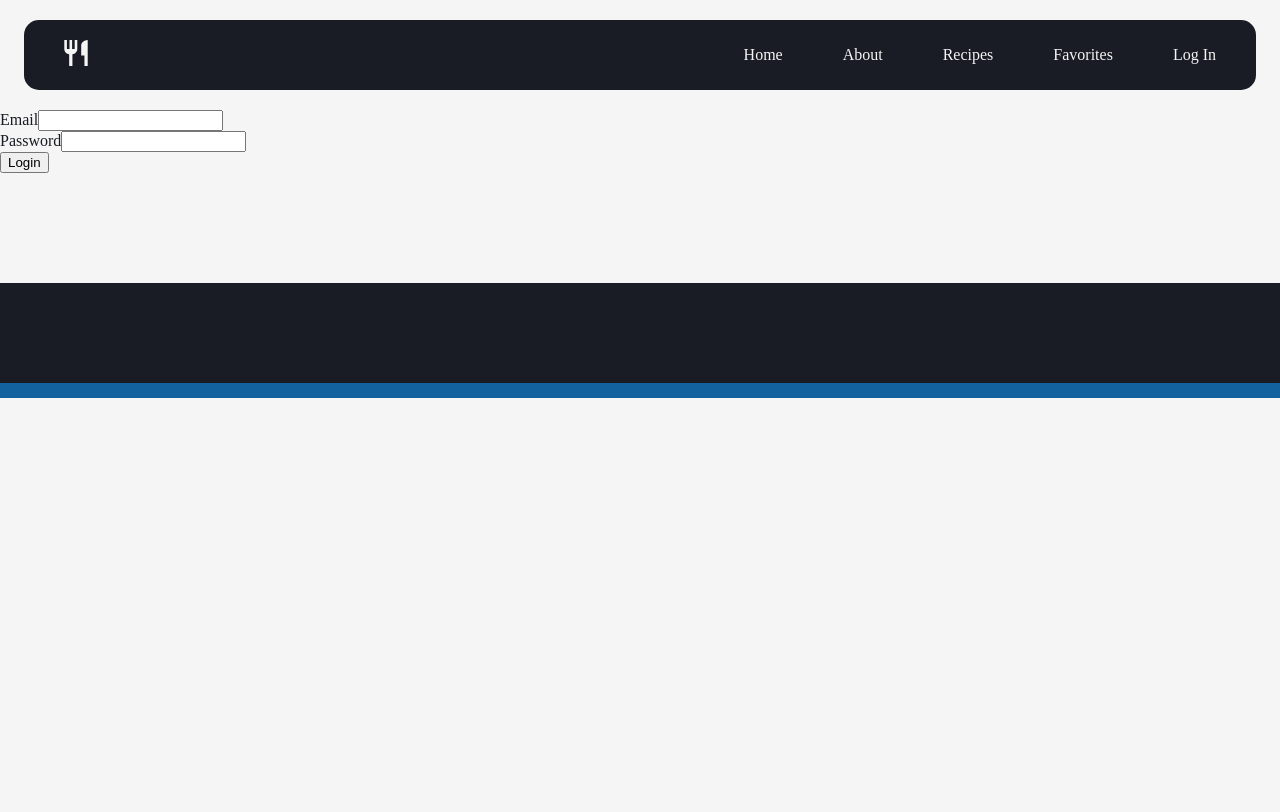
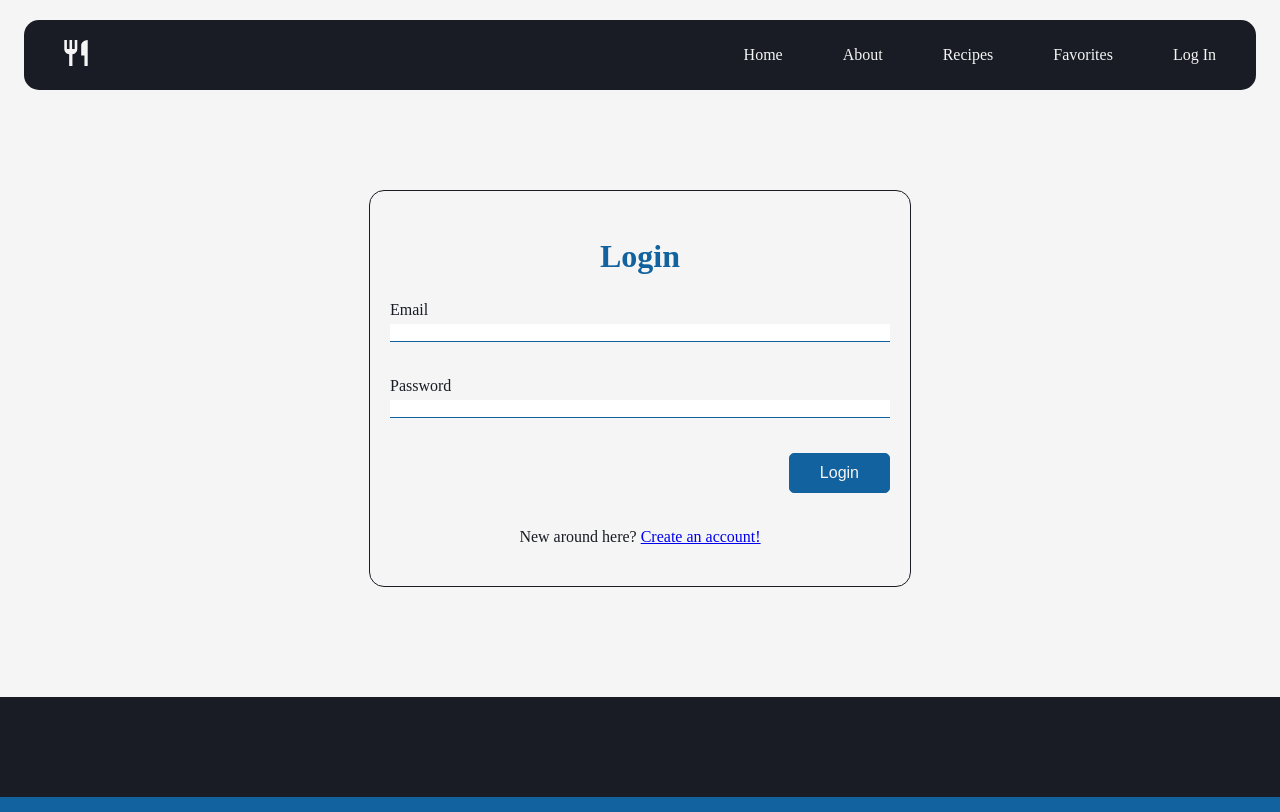
Before and after one commit to santiagobenedetti/recipe-guide, a React (Create React App) app: page /login in a window 1280 px wide. Built offline with nearby package versions, Linux system fonts and the light colour scheme.

Commit message:
styles for login and register

```diff
--- a/src/client/components/Login/Login.js
+++ b/src/client/components/Login/Login.js
@@ -1,5 +1,7 @@
 import React from "react";
 import axios from "axios";
+import s from "./Login.module.css";
+import {NavLink} from "react-router-dom";
 
 function Login() {
 
@@ -8,6 +10,8 @@ function Login() {
   }
 
   return(
+      <div className={s.formContainer}>
+        <h1>Login</h1>
         <form>
           <div>
             <label form='email'>Email</label>
@@ -17,8 +21,12 @@ function Login() {
             <label form='password'>Password</label>
             <input type='password' id='password' name='password' required />
           </div>
-        <button onClick={handleLogin}>Login</button>
         </form>
+        <button className={s.submit} onClick={handleLogin}>Login</button>
+        <div className={s.login}>
+          <p>New around here? <NavLink to={'/register'}>Create an account!</NavLink></p>
+        </div>
+      </div>
   )
 }
 
--- a/src/client/components/Login/Login.module.css
+++ b/src/client/components/Login/Login.module.css
@@ -0,0 +1,60 @@
+@import "../../vars.css";
+
+.formContainer {
+    max-width: 500px;
+    margin: 100px auto 30px;
+    border-radius: 15px;
+    border: 1px solid var(--black);
+    padding: 20px;
+    display: flex;
+    flex-direction: column;
+}
+
+.formContainer h1 {
+    font-size: 2em;
+    text-align: center;
+}
+.formContainer div {
+    display: flex;
+    flex-direction: column;
+    margin-bottom: 35px;
+}
+.formContainer div input {
+    border: none;
+    border-bottom: 1px solid var(--lapiz);
+    margin-top: 5px;
+}
+
+.formContainer .submit {
+    align-self: flex-end;
+
+    background: var(--lapiz);
+    color: var(--white);
+    border: 1px solid var(--lapiz);
+    border-radius: 5px;
+    padding: 10px 30px;
+    font-size: 1em;
+    cursor: pointer;
+
+    transition: background 150ms ease-in-out;
+}
+.formContainer .submit:hover {
+    background: var(--white);
+    color: var(--lapiz);
+    border: 1px solid var(--lapiz);
+}
+
+.formContainer .login {
+    margin-top: 30px;
+    margin-bottom: 15px !important;
+    display: flex;
+    flex-direction: row;
+    justify-content: center;
+    gap: 10px;
+}
+.formContainer .login p {
+    margin: 5px;
+}
+.formContainer .login a {
+
+}
--- a/src/client/components/Login/Register.js
+++ b/src/client/components/Login/Register.js
@@ -1,6 +1,7 @@
 import React, {useState} from "react";
 import axios from "axios";
 import s from "./Login.module.css";
+import {NavLink} from "react-router-dom";
 
 function Register() {
 
@@ -30,8 +31,10 @@ function Register() {
   }
 
   return(
+      <div className={s.formContainer}>
+        <h1>Register now!</h1>
+        {error ? <h3 className={s.error}>{error}</h3> : <br/>}
         <form>
-        {error ? <h2 className={s.error}>{error}</h2> : <br/>}
           <div>
             <label form='username'>Username</label>
             <input type='text' id='username' name='username' required onChange={handleChange} />
@@ -44,8 +47,12 @@ function Register() {
             <label form='password'>Password</label>
             <input type='password' id='password' name='password' required onChange={handleChange} />
           </div>
-        <button onClick={handleRegister}>Register</button>
         </form>
+        <button className={s.submit} onClick={handleRegister}>Register</button>
+        <div className={s.login}>
+          <p>Already have an account? <NavLink to={'/login'}>Sign in!</NavLink></p>
+        </div>
+      </div>
   )
 }
 
```
Lines whose indentation alone changed are shown as unchanged.
